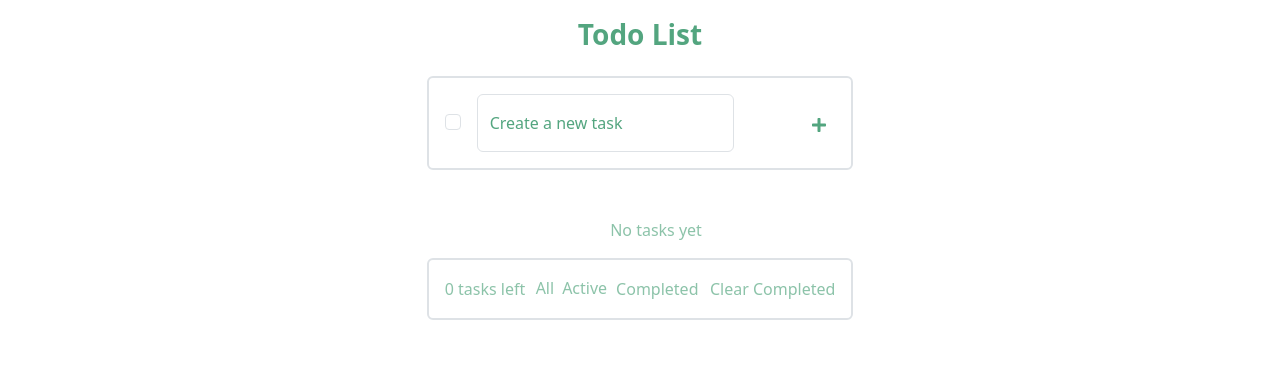
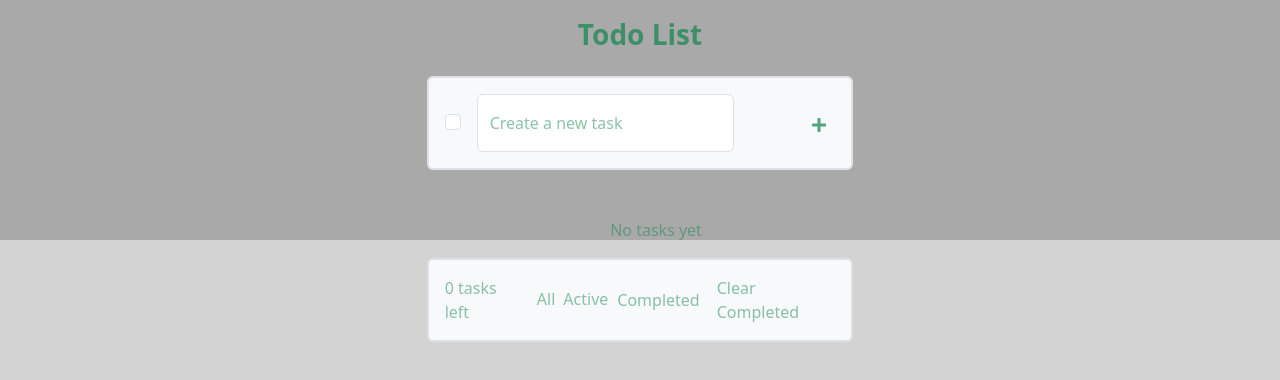
Before and after one commit to YuryXXl/ToDo-List-Project, a React (Vite) app: page / in a window 1280 px wide. Shown: the top 380 px of the page. Built offline with nearby package versions, Linux system fonts and the light colour scheme.

Commit message:
todo-list-done

```diff
--- a/src/App.jsx
+++ b/src/App.jsx
@@ -36,8 +36,12 @@ function App() {
 
   return (
     <>
+      <div className="position-relative">
+        <div style={{ height: "30vh", backgroundColor: "darkgray"}}></div>
+        <div style={{ height: "70vh", backgroundColor: "lightgray"}}></div>
+        <div className="position-absolute mx-auto w-100 top-0">
           <Navbar />
-      <div></div>
+
           <div className="">
             <TaskForm addTask={addTask} />
           </div>
@@ -51,6 +55,8 @@ function App() {
             tasksLeft={tasksLeft}
             removeCompletedTask={removeCompletedTask}
           />
+        </div>
+      </div>
     </>
   );
 }
--- a/src/components/FooterFilter.jsx
+++ b/src/components/FooterFilter.jsx
@@ -3,7 +3,7 @@ import React from "react";
 const FooterFilter = ({ setFilter, tasksLeft, removeCompletedTask }) => {
   return (
     <div>
-      <div className="mb-2 col-8 p-3 border border-2 rounded-2 mx-auto d-flex justify-content-between align-items-center col-lg-4">
+      <div className="bg-light mb-2 col-8 p-3 border border-2 rounded-2 mx-auto d-flex justify-content-between align-items-center col-lg-4 gap-3">
         <div>
           <div className="tasks-left text-success text-opacity-50">
             {tasksLeft} tasks left
--- a/src/components/TaskCard.jsx
+++ b/src/components/TaskCard.jsx
@@ -5,7 +5,7 @@ function TaskCard({ task, removeTask, completeTask }) {
   const [isStrike, setIsStrike] = useState(false);
 
   return (
-    <div className="col-8 rounded-2 col-lg-4">
+    <div className="bg-light col-8 rounded-2 col-lg-4">
       <div className="card">
         <div className="card-body d-flex justify-content-between ">
           <div className="d-flex align-items-center gap-1">
--- a/src/components/TaskForm.jsx
+++ b/src/components/TaskForm.jsx
@@ -15,6 +15,8 @@ function TaskForm({ addTask }) {
   const handleSubmit = (e) => {
     e.preventDefault();
 
+    if (!task) return;
+
     const newTask = {
       id: Date.now(),
       todo: task,
@@ -31,7 +33,8 @@ function TaskForm({ addTask }) {
   return (
     <form
       onSubmit={handleSubmit}
-      className="mb-2 col-8 p-3 border border-2 rounded-2 mx-auto mt-2 d-flex justify-content-between align-items-center col-lg-4"
+      className="bg-light mb-2 col-8 p-3 border border-2 rounded-2 mx-auto mt-2 d-flex justify-content-between align-items-center col-lg-4"
+
     >
       <div className="d-flex align-items-center gap-2">
         <div className="form-check">
@@ -51,7 +54,7 @@ function TaskForm({ addTask }) {
             id="task-title "
             placeholder="Add a task"
           />
-          <label htmlFor="task-title" className="text-success text-opacity-75">
+          <label htmlFor="task-title" className="text-success text-opacity-50">
             Create a new task
           </label>
         </div>
```
Lines whose indentation alone changed are shown as unchanged.
